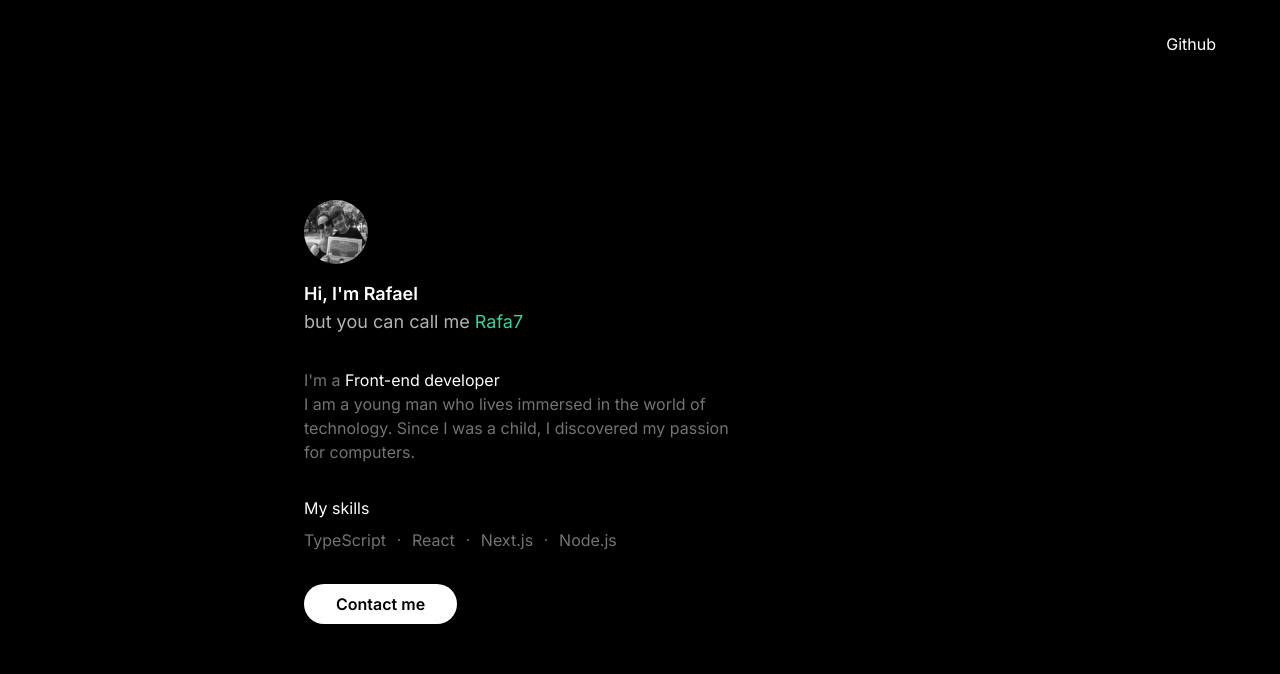
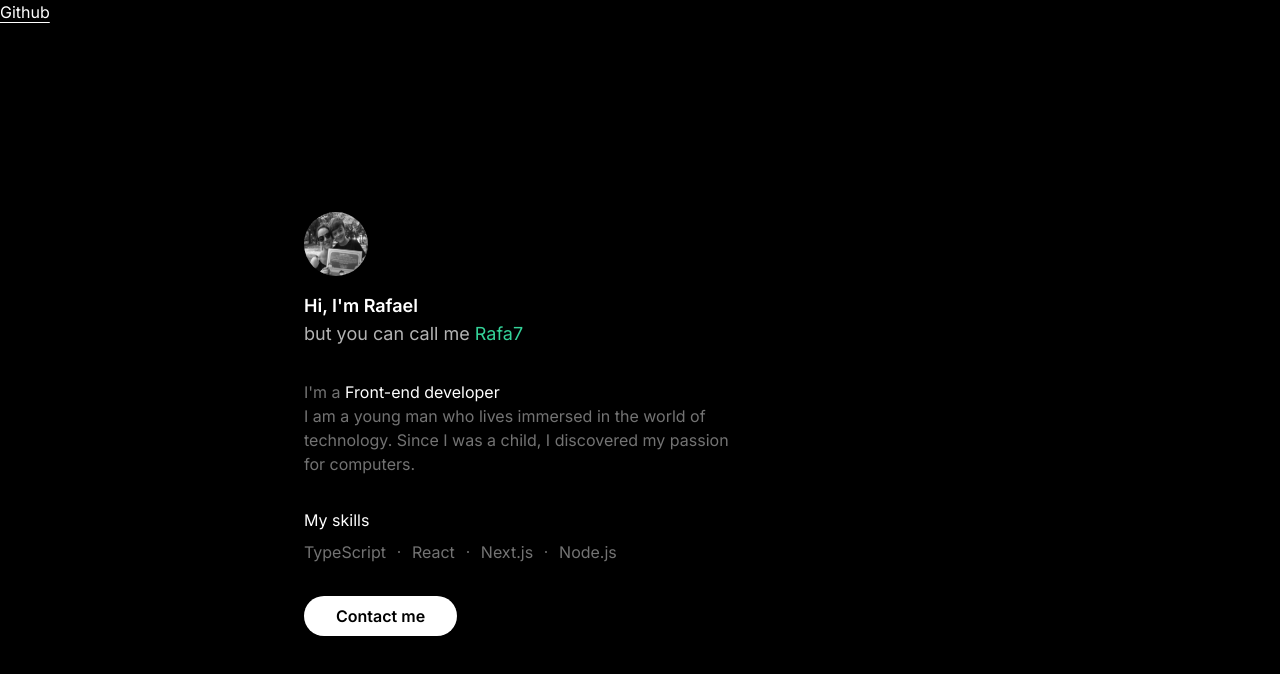
Before and after one commit to rafaadeveloper/portfolio, a Next.js app: page / in a window 1280 px wide. Shown: the top 674 px of the page. Built offline with nearby package versions, Linux system fonts and the light colour scheme.

Commit message:
Simplified the Header.tsx component

```diff
--- a/src/app/layout.tsx
+++ b/src/app/layout.tsx
@@ -1,6 +1,7 @@
 import type { Metadata } from "next";
 import { Inter } from "next/font/google";
 import "./globals.css";
+import { Header } from "@/components/Header";
 
 const inter = Inter({ subsets: ["latin"] });
 
@@ -16,7 +17,10 @@
 }>) {
   return (
     <html lang="en">
-      <body className={inter.className}>{children}</body>
+      <body className={inter.className}>
+        <Header />
+        {children}
+      </body>
     </html>
   );
 }
--- a/src/app/page.tsx
+++ b/src/app/page.tsx
@@ -4,7 +4,6 @@
 export default function Home() {
   return (
     <main className="min-h-screen w-full bg-background text-primary flex flex-col px-8 md:px-16 py-8">
-      <Header />
       <AboutIndex />
     </main>
   );
```
